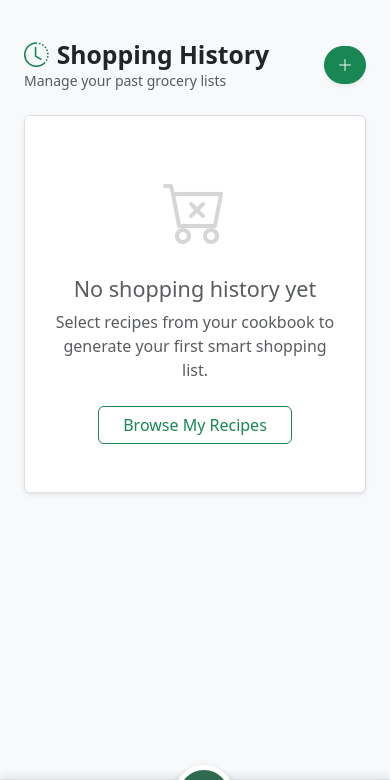
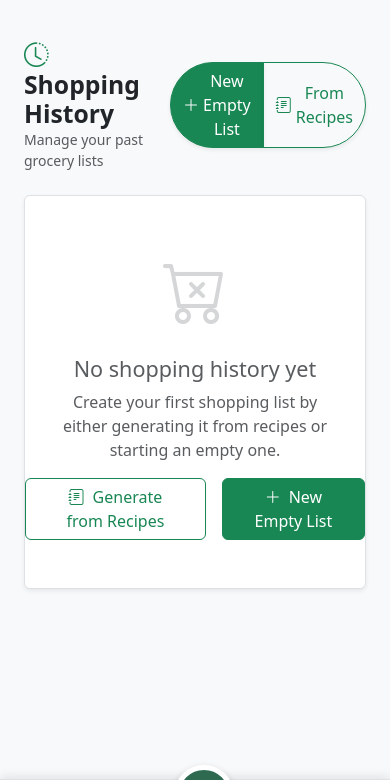
Before and after one commit to WorldStat/kitchen-tool, a Django app: page /shopping/list/ in a window 390 px wide. Shown: the top 780 px of the page. Run offline with Django 4.2, Linux system fonts and the light colour scheme; the visitor is signed in with stand-in values (Sample User, id 1); data that the repository does not hold is empty.

Commit message:
Simplify cookbook header and update shopping UI
Unify the cookbook header in recipe_list.html by removing duplicate responsive blocks and showing a single title with the recipes count badge. Revamp shopping/history.html: replace the lone "New List" button with a button group offering "New Empty List" and "From Recipes", change list heading to use list.title instead of the numeric PK, and improve the empty-state with clearer CTAs and icons. These changes streamline the UI and make creating lists (empty or from recipes) more discoverable.

```diff
--- a/recipe_project/templates/shopping/history.html
+++ b/recipe_project/templates/shopping/history.html
@@ -10,9 +10,14 @@
             </h2>
             <p class="text-muted small mb-0">Manage your past grocery lists</p>
         </div>
-        <a href="{% url 'shopping_list_create' %}" class="btn btn-success rounded-pill shadow-sm">
-            <i class="bi bi-plus-lg"></i> <span class="d-none d-sm-inline">New List</span>
-        </a>
+        <div class="btn-group" role="group" aria-label="Create new list options">
+            <a href="{% url 'shopping_list_create' %}" class="btn btn-success rounded-start-pill shadow-sm d-flex align-items-center">
+                <i class="bi bi-plus-lg me-1"></i> New Empty List
+            </a>
+            <a href="{% url 'recipe_list' %}" class="btn btn-outline-success rounded-end-pill shadow-sm d-flex align-items-center">
+                <i class="bi bi-journal-text me-1"></i> From Recipes
+            </a>
+        </div>
     </div>
 
     {% if user_lists %}
@@ -34,7 +39,7 @@
                                 </div>
 
                                 <div>
-                                    <h6 class="fw-bold mb-1">List #{{ list.pk }}</h6>
+                                    <h6 class="fw-bold mb-1">{{ list.title }}</h6>
                                     <div class="text-muted small">
                                         <i class="bi bi-basket me-1"></i> {{ list.items.count }} items
                                         {% if list.recipes.exists %}
@@ -69,10 +74,15 @@
                 <i class="bi bi-cart-x text-muted opacity-25" style="font-size: 4rem;"></i>
             </div>
             <h4 class="text-muted">No shopping history yet</h4>
-            <p class="text-muted px-4">Select recipes from your cookbook to generate your first smart shopping list.</p>
-            <a href="{% url 'recipe_list' %}" class="btn btn-outline-success px-4 mt-2">
-                Browse My Recipes
-            </a>
+            <p class="text-muted px-4">Create your first shopping list by either generating it from recipes or starting an empty one.</p>
+            <div class="d-flex justify-content-center gap-3 mt-3">
+                <a href="{% url 'recipe_list' %}" class="btn btn-outline-success px-4">
+                    <i class="bi bi-journal-text me-2"></i>Generate from Recipes
+                </a>
+                <a href="{% url 'shopping_list_create' %}" class="btn btn-success px-4">
+                    <i class="bi bi-plus-lg me-2"></i>New Empty List
+                </a>
+            </div>
         </div>
     {% endif %}
 
```
Also changed, not shown: recipe_project/templates/recipes/recipe_list.html (+4 -8 lines).
